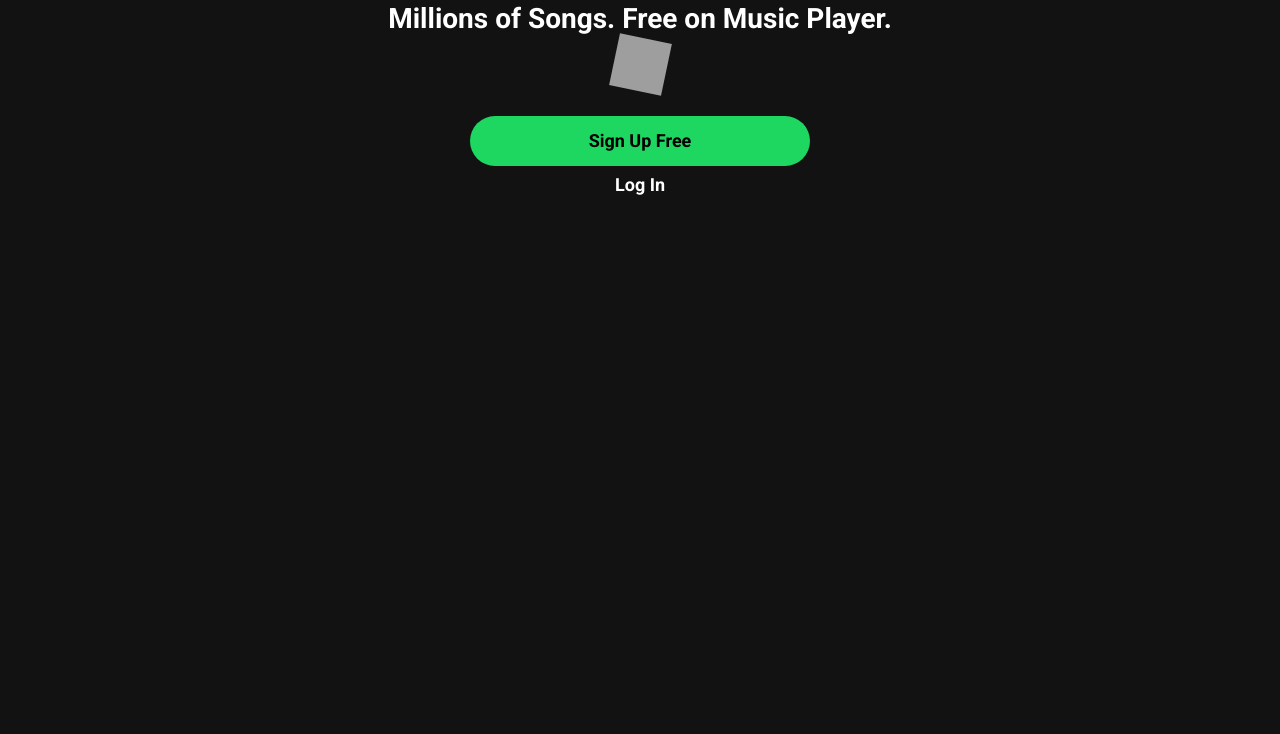
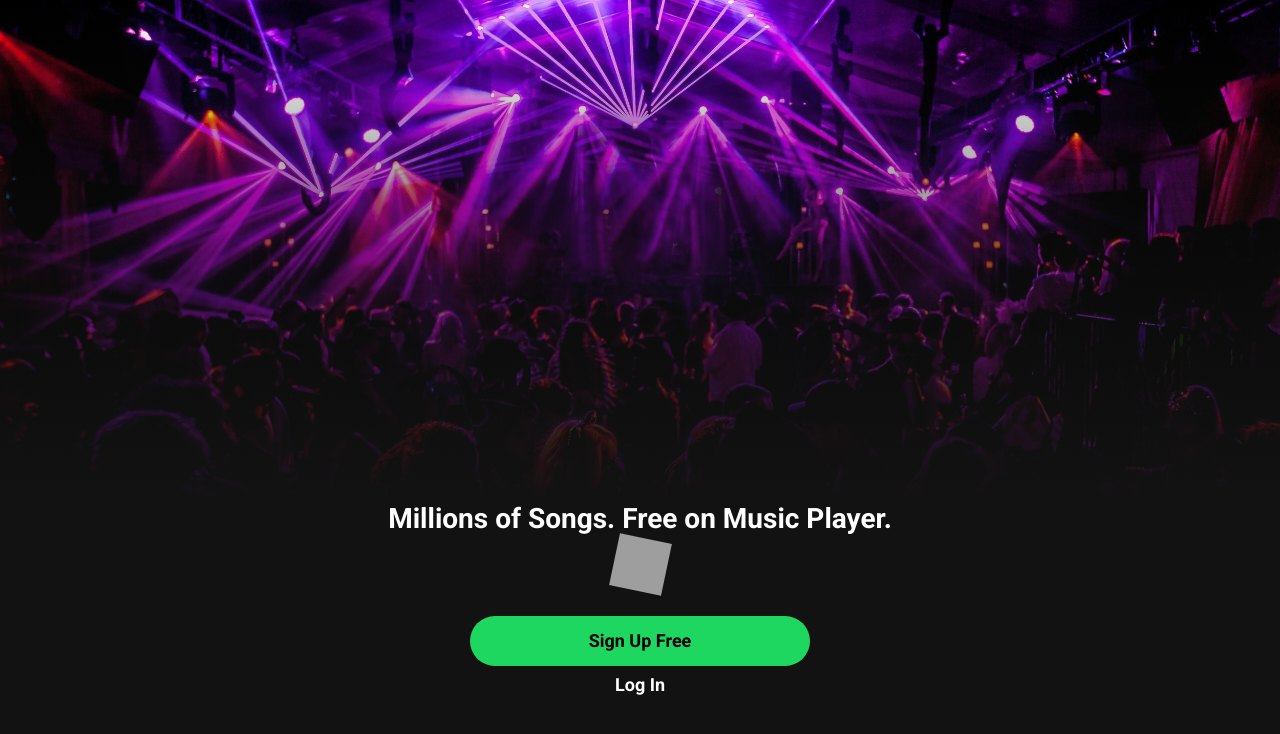
Before and after one commit to VadimMeasnikov/musicPlayer, a React (Vite) app: page /registration in a window 1280 px wide. Shown: the top 734 px of the page. Built offline with nearby package versions, Linux system fonts and the light colour scheme; no server answers; grey boxes are pictures that could not be loaded; a web font is replaced by a local one.

Commit message:
add background image on reg page

```diff
--- a/src/Components/Registration_Data/Registration_Data.jsx
+++ b/src/Components/Registration_Data/Registration_Data.jsx
@@ -45,10 +45,10 @@
 
         dispatch(setUser({
           email: userEmail,
-          password: userPassword,
+          id: user.uid,
           username: userName,
-          news: !!userNews,
-          share: !!userShare,
+          news: userNews,
+          share: userShare,
         }))
 
         updateProfile(auth.currentUser, {
@@ -65,8 +65,6 @@
        navigate('/')
       })
       .catch((e) => console.error(e))
-
-      console.log(userState);
   }
 
   async function addUserData(){
--- a/src/Pages/Home/Home.jsx
+++ b/src/Pages/Home/Home.jsx
@@ -13,20 +13,16 @@
 
 export default function Home() {
 
-
-
   const auth = getAuth()
   const dispatch = useDispatch()
   const navigate = useNavigate()
-
-  const getUser = useAuth()
-  console.log(getUser)
 
   useEffect(() => {
     onAuthStateChanged(auth, (user) => {
       if (user) {
         dispatch(setUser({
           email: user.email,
+          id: user.uid,
           password: null,
           username: user.displayName,
           news: null,
--- a/src/Pages/LogIn/LogIn.jsx
+++ b/src/Pages/LogIn/LogIn.jsx
@@ -30,10 +30,10 @@
 
     signInWithEmailAndPassword(auth, emailLogIn, passwordLogIn)
       .then((user) => {
-        console.log('login user');
+
         dispatch(setUser({
           email: user.email,
-          password: user.password,
+          id: user.uid,
           username: user.displayName,
         }))
 
@@ -66,7 +66,7 @@
             <label className={isError ? 'error_label' : 'user_data_label'}>Please, enter your password</label>
             <input className={isError ? 'error_input' : 'user_data_input'} value={passwordLogIn} onChange={(e) => {setPasswordLogIn(e.target.value); setIsError(false)}} type="password" />
           </div>
-          {isError && <div className='error_box_extra'><p className='error_box_extra_text'>Неверная почта или ароль</p></div>}
+          {isError && <div className='error_box_extra'><p className='error_box_extra_text'>Неверная почта или пароль</p></div>}
           <button type='submit' className='login_user__btn'>Log In</button>
         </form>
       </div>
--- a/src/Pages/Registration/Registration.jsx
+++ b/src/Pages/Registration/Registration.jsx
@@ -18,6 +18,7 @@
 
   return (
     <div className='registration'>
+      <div className="registration_content"></div>
       {isRegistration ?
         (<Registration_Data regState={regState} userObj={userObj} />)
         :
--- a/src/Pages/Registration/registration.scss
+++ b/src/Pages/Registration/registration.scss
@@ -3,6 +3,8 @@
 
     display: grid;
     place-items: center;
+
+    height: auto;
 
     h1 {
         color: white;
@@ -83,6 +85,15 @@
     }
 }
 
+.registration_content{
+    width: 100%;
+    height: 500px;
+    background: linear-gradient(to top, rgba(18, 18, 18, 1), transparent),url(../../img/bg_reg_1.jpg);
+    background-position: center;
+    background-repeat: no-repeat;
+    background-size: cover;
+}
+
 @keyframes rotation {
     from {
         transform: rotate(0deg);
--- a/src/reduxToolkit/slices/userSlice.js
+++ b/src/reduxToolkit/slices/userSlice.js
@@ -4,7 +4,7 @@
     name: 'user',
     initialState: {
         email: null,
-        password: null,
+        id: null,
         username: null,
         news: null,
         share: null,
@@ -12,14 +12,14 @@
     reducers: {
         setUser(state, action){
             state.email = action.payload.email;
-            state.password = action.payload.password;
+            state.id = action.payload.id;
             state.username = action.payload.username;
             state.news = action.payload.news;
             state.share = action.payload.share;
         },
         removeUser(state){
             state.email = null
-            state.password = null
+            state.id = null
             state.username = null
             state.news = null
             state.share = null
```
Also changed, not shown: src/img/bg_reg_1.jpg (added).
